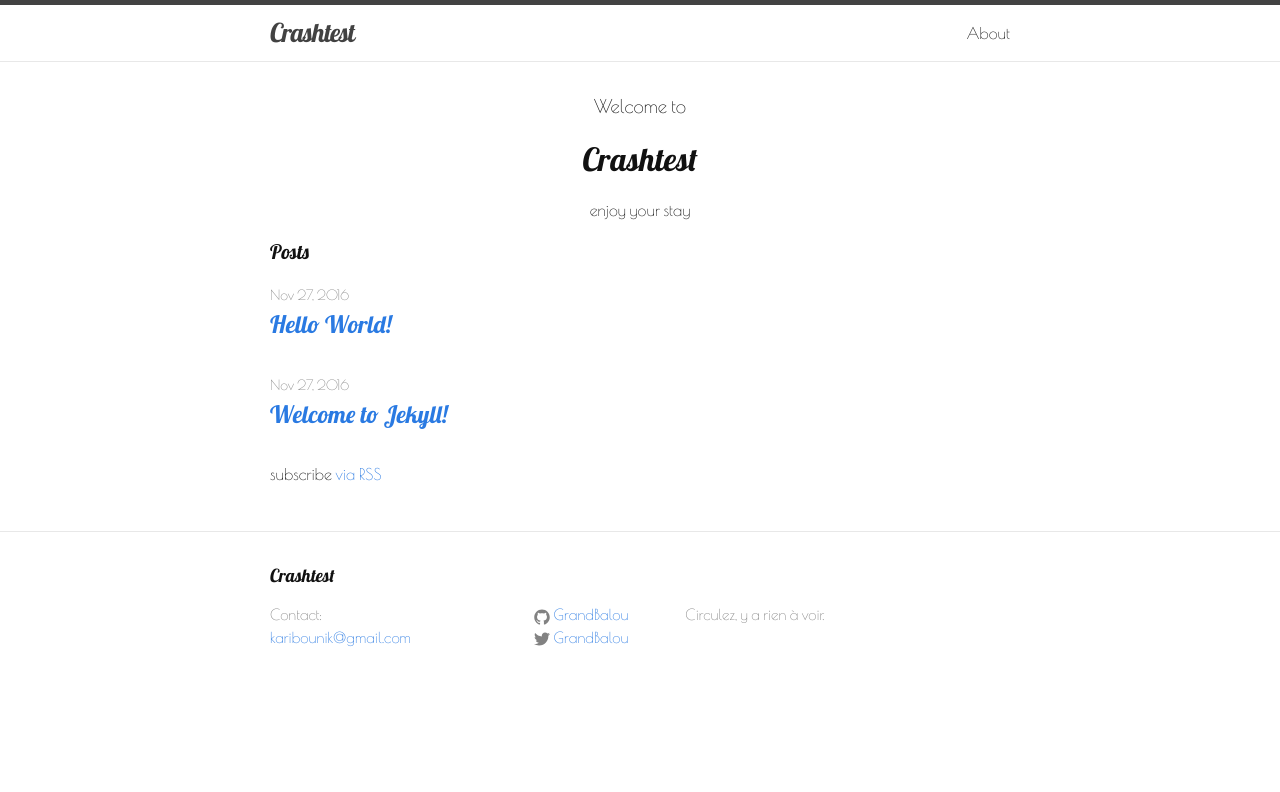
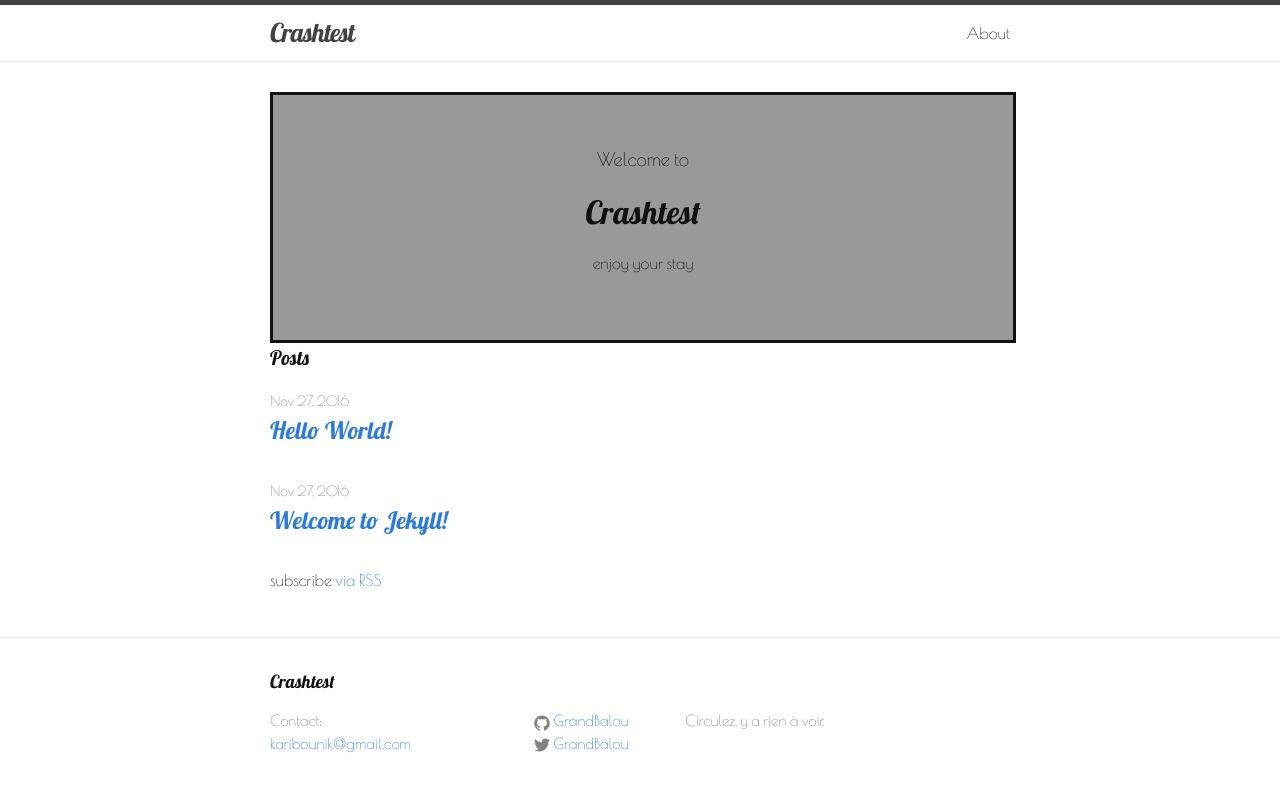
Before and after one commit to GrandBalou/grandbalou.github.io, a Jekyll site: the page built from index.html, in a window 1280 px wide. Shown: the top 792 px of the page. Built offline with Jekyll 4.4.1, drawn with Linux system fonts in a browser that asks for light colours.

Commit message:
Update _base.scss

```diff
--- a/_sass/_base.scss
+++ b/_sass/_base.scss
@@ -206,8 +206,10 @@ pre {
 }
 
 #home-img{
-    background: url(" GrandBalou.github.io/home-image.JPG ") no-repeat relative center;
+    background: #999;
+    border: 3px solid;
     width: 100%;
     text-align: center;
     background-size: cover;
+    padding: 50px 0px;
 }
```
